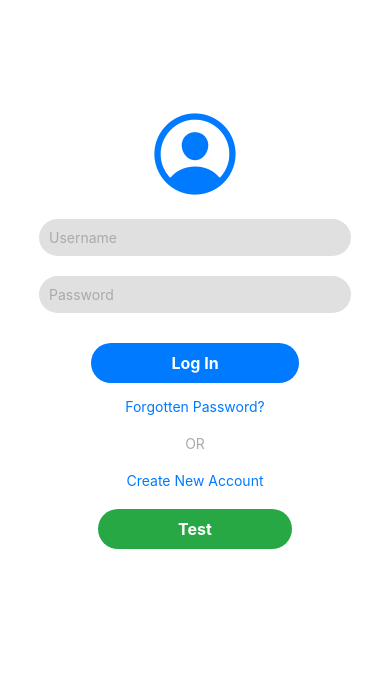
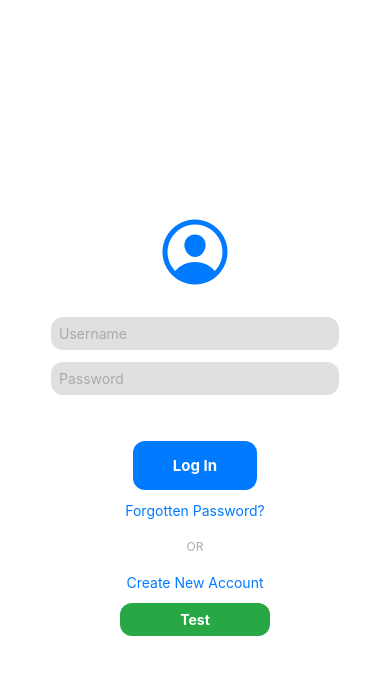
Before and after one commit to Rojipojii/ScreenTimeManagement-V2, a React Native app in the folder frontend/: screen /Login in a window 390 px wide. Shown: the top 674 px of the page. Built offline with nearby package versions, Linux system fonts and the light colour scheme.

Commit message:
Designing

```diff
--- a/frontend/screens/ForgottenPasswordScreen.js
+++ b/frontend/screens/ForgottenPasswordScreen.js
@@ -5,7 +5,7 @@ import { Ionicons } from '@expo/vector-icons';
 export default function ResetPasswordScreen({ navigation }) {
   return (
     <View style={styles.container}>
-      <Ionicons name="person-circle-outline" size={100} color="#007AFF" />
+      <Ionicons name="person-circle-outline" size={80} color="#007AFF" />
 
 
       {/* Instructions */}
@@ -35,8 +35,7 @@ export default function ResetPasswordScreen({ navigation }) {
         <View style={styles.line} />
       </View>
 
-      {/* Create New Account Link */}
-      <TouchableOpacity onPress={() => navigation.navigate('SignUp')}>
+      <TouchableOpacity onPress={() => navigation.navigate('Register')}>
         <Text style={styles.linkText}>Create New Account</Text>
       </TouchableOpacity>
 
@@ -54,58 +53,60 @@ const styles = StyleSheet.create({
     alignItems: 'center',
     justifyContent: 'center',
     backgroundColor: '#FFFFFF',
-    paddingHorizontal: 20,
+    paddingHorizontal: 15, // Reduced horizontal padding
   },
   iconContainer: {
-    marginBottom: 20,
+    marginBottom: 15, // Reduced bottom margin
     alignItems: 'center',
   },
   icon: {
-    width: 60,
-    height: 60,
-    borderRadius: 30,
+    width: 50, // Smaller icon size
+    height: 50,
+    borderRadius: 25, // Half of the new width and height
     backgroundColor: '#007AFF',
   },
   instructions: {
-    fontSize: 16,
+    fontSize: 14, // Smaller text size
     color: '#333333',
     textAlign: 'center',
-    marginBottom: 20,
+    marginBottom: 20, // Reduced margin
+    marginTop: 20,
   },
+
   input: {
-    width: '100%',
-    height: 50,
+    width: '75%', // Reduced width for smaller input box
+    height: 45, // Reduced height
     borderColor: '#B0B0B0',
     borderWidth: 1,
     borderRadius: 8,
-    paddingHorizontal: 15,
-    marginBottom: 20,
+    paddingHorizontal: 12, // Reduced padding
+    marginBottom: 15, // Reduced margin
     backgroundColor: '#F0F0F0',
   },
   button: {
-    width: '100%',
-    height: 50,
+    width: '75%', // Reduced width for buttons
+    height: 45, // Reduced button height
     backgroundColor: '#007AFF',
     borderRadius: 8,
     alignItems: 'center',
     justifyContent: 'center',
-    marginVertical: 10,
+    marginVertical: 8, // Reduced vertical margin
   },
   buttonText: {
     color: '#FFFFFF',
-    fontSize: 16,
+    fontSize: 14, // Smaller text size
     fontWeight: 'bold',
   },
   linkText: {
     color: '#007AFF',
-    fontSize: 14,
-    marginVertical: 10,
+    fontSize: 12, // Smaller text size for link
+    marginVertical: 8, // Reduced margin
     textAlign: 'center',
   },
   dividerContainer: {
     flexDirection: 'row',
     alignItems: 'center',
-    marginVertical: 10,
+    marginVertical: 8, // Reduced margin
   },
   line: {
     flex: 1,
@@ -113,16 +114,18 @@ const styles = StyleSheet.create({
     backgroundColor: '#B0B0B0',
   },
   orText: {
-    marginHorizontal: 10,
+    marginHorizontal: 8, // Reduced horizontal margin
     color: '#333333',
+    fontSize: 12, // Smaller font size
+
   },
   backButton: {
-    width: '100%',
-    height: 50,
+    width: '90%', // Reduced width
+    height: 45, // Reduced height
     backgroundColor: '#007AFF',
     borderRadius: 8,
     alignItems: 'center',
     justifyContent: 'center',
-    marginTop: 20,
+    marginTop: 100, // Reduced top margin
   },
 });
--- a/frontend/screens/HomeScreen.js
+++ b/frontend/screens/HomeScreen.js
@@ -12,15 +12,15 @@ export default function SplashScreen({ navigation }) {
             source={require('../assets/logo.png')} // Replace with your logo path
           />
         </View>
-        <Text style={styles.title}>TRACKR</Text>
+
       </View>
-<TouchableOpacity
-  style={styles.button}
-  onPress={() => navigation.navigate('Login')}
->
-  <Text style={styles.buttonText}>Let's Get Started</Text>
-</TouchableOpacity>
 
+      <TouchableOpacity
+        style={styles.button}
+        onPress={() => navigation.navigate('Login')}
+      >
+        <Text style={styles.buttonText}>Let's Get Started</Text>
+      </TouchableOpacity>
     </View>
   );
 }
@@ -41,8 +41,8 @@ const styles = StyleSheet.create({
     marginBottom: 20,
   },
   logoImage: {
-    width: 80,
-    height: 80,
+    width: 200, // Increased size
+    height: 150, // Increased size
     resizeMode: 'contain',
   },
   title: {
@@ -56,7 +56,7 @@ const styles = StyleSheet.create({
     paddingVertical: 12,
     paddingHorizontal: 25,
     borderRadius: 20,
-    marginBottom: 50,
+    marginBottom: 120, // Reduced margin bottom to move the button up
   },
   buttonText: {
     color: '#fff',
--- a/frontend/screens/LoginScreen.js
+++ b/frontend/screens/LoginScreen.js
@@ -18,7 +18,7 @@ export default function LoginScreen({ navigation }) {
 
   return (
     <View style={styles.container}>
-      <Ionicons name="person-circle-outline" size={100} color="#007AFF" />
+      <Ionicons name="person-circle-outline" size={80} color="#007AFF" style={styles.icon} />
 
       <TextInput
         style={styles.input}
@@ -68,36 +68,44 @@ const styles = StyleSheet.create({
   container: {
     flex: 1,
     backgroundColor: '#fff',
-    alignItems: 'center',
-    paddingTop: 100,
+    alignItems: 'center', // Centers horizontally
+    justifyContent: 'center', // Centers vertically
+    padding: 15, // Reduced padding to make the container more compact
   },
   input: {
     width: '80%',
-    padding: 10,
-    borderRadius: 20,
+    padding: 8, // Reduced padding for a more compact input
+    borderRadius: 12, // Smaller border radius for the input
     backgroundColor: '#e0e0e0',
-    marginVertical: 10,
+    marginVertical: 6, // Reduced vertical margin for compact design
+    fontSize: 14, // Smaller font size for input
   },
+
+  icon: {
+    marginBottom: 15, // Added space between the icon and the input field
+  },
+
   loginButton: {
     backgroundColor: '#007AFF',
-    paddingVertical: 10,
-    paddingHorizontal: 80,
-    borderRadius: 20,
-    marginTop: 20,
+    paddingVertical: 15, // Reduced vertical padding
+    paddingHorizontal: 40, // Reduced horizontal padding for a smaller button
+    borderRadius: 12, // Smaller border radius for the button
+    marginTop: 40, // Reduced top margin for closer alignment
   },
   loginButtonText: {
     color: '#fff',
-    fontSize: 16,
+    fontSize: 15, // Smaller font size for the button text
     fontWeight: 'bold',
   },
   forgotPassword: {
     color: '#007AFF',
-    marginTop: 15,
+    marginTop: 12, // Reduced margin for spacing
+    fontSize: 14, // Smaller font size for the forgotten password link
   },
   separatorContainer: {
     flexDirection: 'row',
     alignItems: 'center',
-    marginVertical: 20,
+    marginVertical: 20, // Reduced vertical margin for separation
   },
   separator: {
     flex: 1,
@@ -107,25 +115,27 @@ const styles = StyleSheet.create({
   orText: {
     marginHorizontal: 10,
     color: '#aaa',
+    fontSize: 12, // Smaller font size for "OR" text
   },
   createAccount: {
     color: '#007AFF',
+    fontSize: 14, // Smaller font size for the create account link
   },
   errorText: {
     color: 'red',
-    fontSize: 14,
-    marginTop: 10,
+    fontSize: 12, // Smaller font size for error text
+    marginTop: 8, // Reduced margin for error message
   },
   testButton: {
     backgroundColor: '#28a745',
-    paddingVertical: 10,
-    paddingHorizontal: 80,
-    borderRadius: 20,
-    marginTop: 20,
+    paddingVertical: 8, // Reduced padding
+    paddingHorizontal: 60, // Reduced width for the button
+    borderRadius: 12, // Smaller border radius for the test button
+    marginTop: 12, // Reduced margin for closer alignment
   },
   testButtonText: {
     color: '#fff',
-    fontSize: 16,
+    fontSize: 14, // Smaller font size for the test button text
     fontWeight: 'bold',
   },
 });
```
